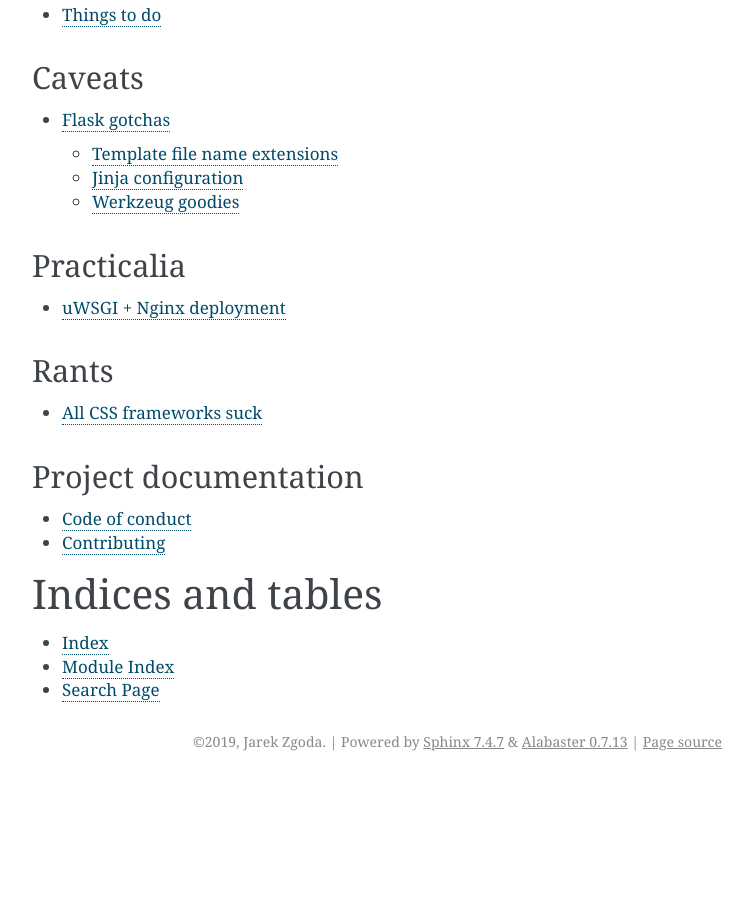
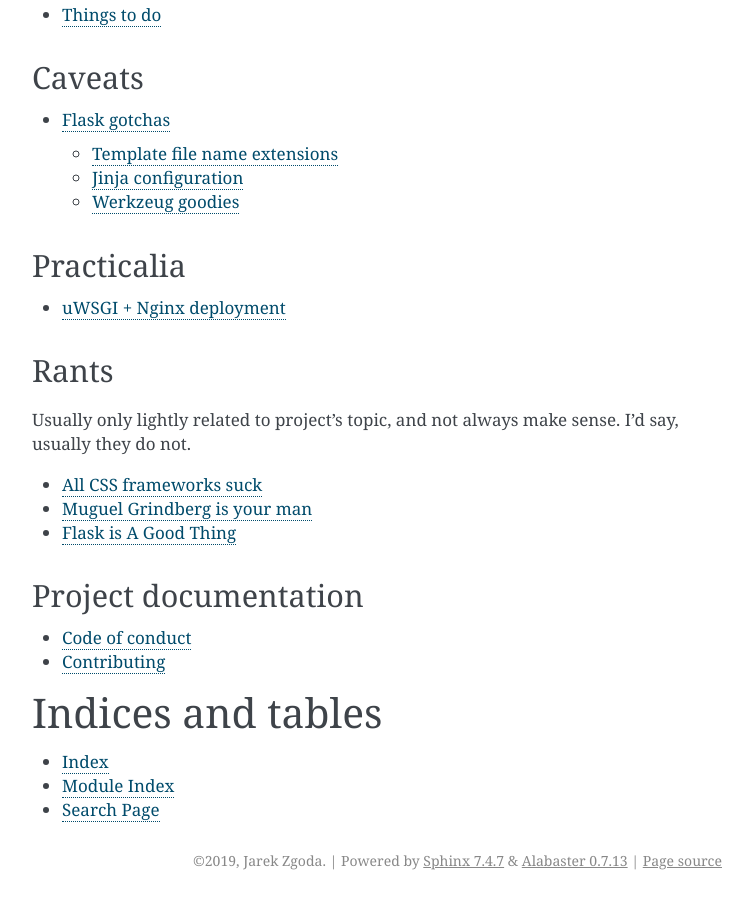
Before and after one commit to zgoda/devlog, a Sphinx documentation site: the page built from docs/index.rst, in a window 1280 px wide and 900 px high, scrolled down 1187 px. Shown: the whole window, without its empty margins (388-1141 px from the left). Built offline with Sphinx 7.4.7, drawn with Linux system fonts in a browser that asks for light colours; before the commit the page ends 1968 px from its top, so only the background shows below that.

```diff
--- a/docs/index.rst
+++ b/docs/index.rst
@@ -61,10 +61,15 @@ Practicalia
 Rants
 -----
 
+Usually only lightly related to project's topic, and not always make sense.
+I'd say, usually they do not.
+
 .. toctree::
     :maxdepth: 1
 
     rants/cssframeworks
+    rants/miguel
+    rants/flask_is_good
 
 Project documentation
 ---------------------
--- /dev/null
+++ b/docs/rants/flask_is_good.rst
@@ -0,0 +1,4 @@
+Flask is A Good Thing
+=====================
+
+Nothing here yet, check back later for some grat content.
```
Also changed, not shown: docs/rants/miguel.rst (added, +42 -0 lines).
